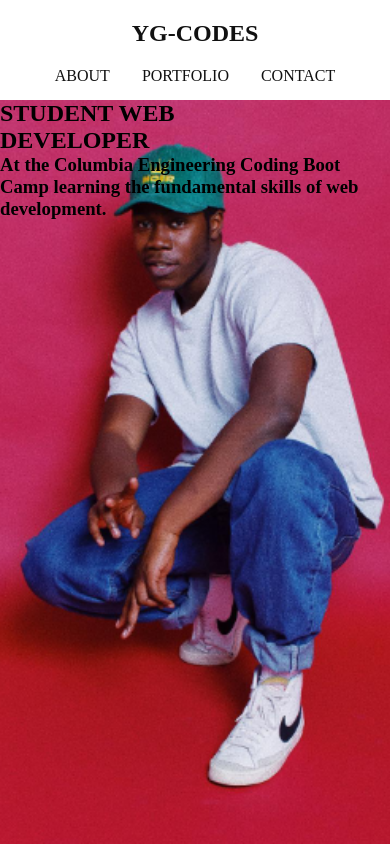
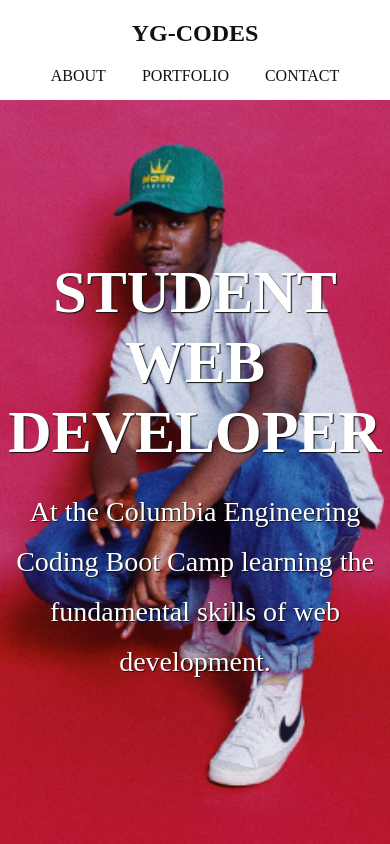
Before and after one commit to youseph-codes/module-2-challenge-redo, a plain HTML site: page index.html in a window 390 px wide. Drawn offline with Linux system fonts and the light colour scheme.

Commit message:
finished structuring mobile banner

```diff
--- a/assets/styles.css
+++ b/assets/styles.css
@@ -34,7 +34,7 @@ header nav ul {
 
 header nav ul li {
   display: inline-block;
-  float: left;
+  float: none;
   list-style: none;
   padding: 0 16px;
 }
@@ -45,71 +45,10 @@ header nav ul li a {
   text-transform: uppercase;
 }
 
-.index-banner {
+.hero-banner {
   width: 100%;
   height: calc(100vh - 100px);
   background-image: url(./images/photo-shoot-red.png);
-  background-repeat: no-repeat;
-  background-position: center;
-  background-size: cover;
-}
-
-
-/* .nav-section {
-  background-color: #f3f3f3;
-  width: 100px;
-  height: 100px;
-}
-
-.nav-section .name-logo {
-  font-size: 24px;
-} */
-
-/* li,
-a {
-  font-size: 16px;
-  color: black;
-  text-decoration: none;
-}
-
-.nav-section {
-  display: flex;
-  justify-content: space-between;
-  align-items: center;
-  padding: 20px, 10%;
-}
-
-.name-logo {
-  cursor: pointer;
-  transition: all 0.5s ease 0s;
-  font-size: 25px;
-}
-
-.name-logo:hover {
-  color: forestgreen
-}
-
-.nav-bar {
-  list-style: none;
-}
-
-.nav-bar li {
-  display: inline-block;
-  padding: 0px 20px;
-}
-
-.nav-bar li a {
-  transition: all 0.5s ease 0s;
-}
-
-.nav-bar li a:hover {
-  color: forestgreen;
-}
-
-.hero-section {
-  width: 100%;
-  height: calc(100vh - 700px);
-  background-image: url(./images/heroCropped.png);
   background-repeat: no-repeat;
   background-position: center;
   background-size: cover;
@@ -119,52 +58,23 @@ a {
 .vert-center {
   display: table-cell;
   vertical-align: middle;
-
 }
 
-.hero-section h2 {
+.hero-banner h2 {
   font-size: 60px;
-  font-weight: 800px;
+  color: #fff;
+  font-weight: 900;
+  line-height: 70px;
   text-align: center;
-  text-shadow: 1px 1px 6px grey;
-  color:white;
-  padding-bottom: 100px;
+  text-shadow: 1px 1px 1px #111;
+  padding-bottom: 20px;
 }
 
-.hero-section h3 {
-  font-size: 24px;
-  font-weight: 800px;
+.hero-banner h3 {
+  font-size: 28px;
+  color: #fff;
+  font-weight: 100;
+  line-height: 50px;
   text-align: center;
-  text-shadow: 1px 1px 6px grey;
-  line-height: 40px;
-  color:white;
+  text-shadow: 1px 1px 1px #111;
 }
-
-.about-me {
-  margin: 16px 16px 0;
-  width: 100%;
-  min-height: 100vh;
-  background-color: #f2f2f2;
-}
-
-.about-me img {
-  width: 35%;
-  float: left;
-}
-
-.about-me-bio {} */
-
-/* .index-links section {
-  margin: 16px 16px 0;
-  width: calc(100% - 32px);
-  height: 100px;
-  background-color: #f2f2f2;
-}
-
-.index-links section h3 {
-  font-size: 24px;
-  font-weight: 800px;
-  text-transform: uppercase;
-  line-height: 100px;
-  color:black;
-} */
--- a/index.html
+++ b/index.html
@@ -22,46 +22,13 @@
     </header>
 
     <main>
-      <section class="index-banner">
+      <section class="hero-banner">
+        <div class="vert-center">
         <h2>STUDENT WEB<br>DEVELOPER</h2>
         <h3>At the Columbia Engineering Coding Boot Camp learning the fundamental skills of web development.</h3>
+        </div>
       </section>
     </main>
 
-    <!-- <div class="hero-section">
-      <div class="vert-center">
-        <h2>STUDENT WEB<br>DEVELOPER</h2>
-        <h3>At the Columbia Engineering Coding Boot Camp learning the fundamental skills of web development.</h3>
-      </div>
-    </div>
-
-    <section class="about-me">
-      <img src="./assets/images/joy-boy-img.png" class="placeholder" />
-      <div class="about-me-bio">
-        <h3>Y.G.</h3>
-        <h4>Student | NYC</h4>
-        <P>
-          Lorem, ipsum dolor sit amet consectetur adipisicing elit. Sapiente laboriosam sequi saepe impedit excepturi, dolores delectus ex labore veritatis laborum totam fugit odio voluptatibus eius ea mollitia consequuntur consectetur error.
-        </P>
-      </div>
-    </section> -->
-
-    <!-- <div class="index-links">
-    <section class="index">
-      <article class="about-me">
-
-      <h3>About Me</h3>
-      </article>
-    </section>
-
-    <section class="index">
-      <h3>Portfolio</h3>
-    </section>
-
-    <section class="index">
-      <h3>Contact</h3>
-    </section>
-    </div> -->
-
   </body>
 </html>
```
